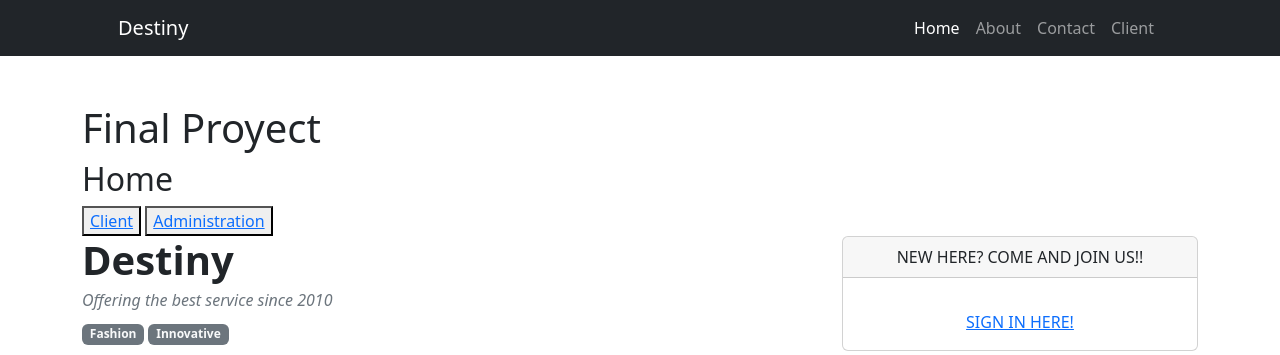
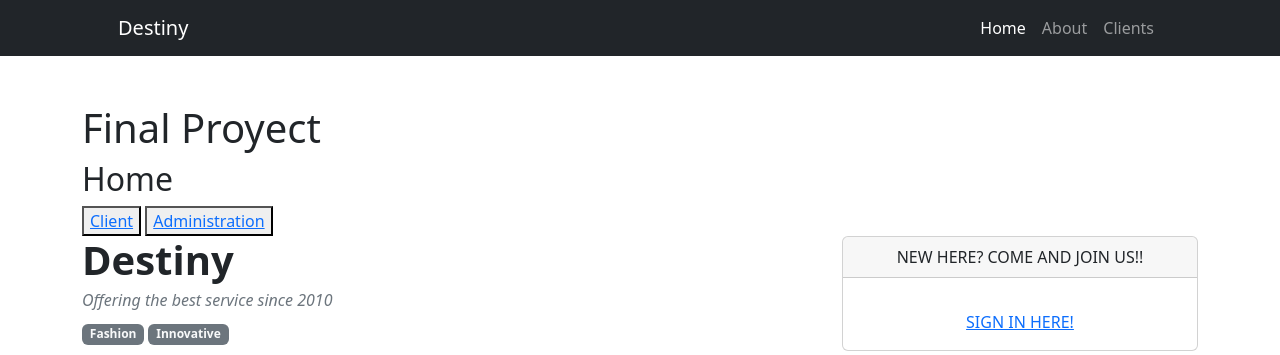
Before and after one commit to Nalfa305/PlaygroundFinalProject-Altamirano, a Django app: page / in a window 1280 px wide. Shown: the top 355 px of the page. Run offline with Django 5.2, Linux system fonts and the light colour scheme; grey boxes labelled with a size stand in for pictures from a placeholder-image service; some libraries are stand-ins or nearby versions.

Commit message:
Agregue y arregle brillito en la navegacion

```diff
--- a/project/Clients/templates/Clients/cliente_create.html
+++ b/project/Clients/templates/Clients/cliente_create.html
@@ -12,6 +12,6 @@
         <button type="submit">Save</button>
     </form>
 
-    <button><a href="{% url 'cliente:index' %}">Back</a></button>
+    <button><a href="{% url 'Clients:index' %}">Back</a></button>
 
 {% endblock content %}
--- a/project/Clients/templates/Clients/cliente_list.html
+++ b/project/Clients/templates/Clients/cliente_list.html
@@ -27,5 +27,5 @@
         </tbody>
     </table>
 
-    <button><a href="{% url 'cliente:index' %}">Atrás</a></button>
+    <button><a href="{% url 'Clients:index' %}">Atrás</a></button>
 {% endblock content %}
--- a/project/Clients/templates/Clients/index.html
+++ b/project/Clients/templates/Clients/index.html
@@ -11,9 +11,9 @@
 
     <div>
 
-        <button><a href="{% url 'cliente:pais_list' %}">Country List</a></button>
-        <button><a href="{% url 'cliente:cliente_list' %}">Client List</a></button>
-        <button><a href="{% url 'cliente:cliente_create' %}">Create client</a></button>
+        <button><a href="{% url 'Clients:pais_list' %}">Country List</a></button>
+        <button><a href="{% url 'Clients:cliente_list' %}">Client List</a></button>
+        <button><a href="{% url 'Clients:cliente_create' %}">Create client</a></button>
 
     </div>
     <div>
--- a/project/Clients/urls.py
+++ b/project/Clients/urls.py
@@ -1,6 +1,8 @@
 from django.urls import path
 
 from . import views
+
+app_name = "Clients"
 
 urlpatterns = [
     path("", views.index, name="index"),
--- a/project/Clients/views.py
+++ b/project/Clients/views.py
@@ -1,10 +1,12 @@
 from django.shortcuts import redirect, render
+from django.urls import reverse
 
 from . import forms, models
 
 
 def index(request):
-    return render(request, "Clients/index.html")
+    context = {'Clients':True}
+    return render(request, "Clients/index.html", context)
 
 
 def pais_list(request):
@@ -24,7 +26,7 @@ def cliente_create(request):
         form = forms.ClienteForm(request.POST)
         if form.is_valid():
             form.save()
-            return redirect("cliente:cliente_list")
+            return redirect("Clients:cliente_list")
     else: #if request.method == "GET":
         form = forms.ClienteForm()
     return render(request, "Clients/cliente_create.html", {"form": form})
--- a/project/config/urls.py
+++ b/project/config/urls.py
@@ -20,5 +20,5 @@ from django.urls import include, path
 urlpatterns = [
     path('admin/', admin.site.urls),
     path("", include(("core.urls","core"))),
-    path("Clients/", include(("Clients.urls","cliente"))),
+    path("Clients", include(("Clients.urls","cliente"))),
 ]
--- a/project/core/templates/core/about.html
+++ b/project/core/templates/core/about.html
@@ -71,7 +71,7 @@
                 <!-- Side widgets-->
                 <div class="col-lg-4">
 
-                    {% include 'core/widgets.html' with Title="NEW HERE? COME AND JOIN US!!" Link="cliente:cliente_create" Text="SIGN IN HERE!" %}
+                    {% include 'core/widgets.html' with Title="NEW HERE? COME AND JOIN US!!" Link="Clients:cliente_create" Text="SIGN IN HERE!" %}
 
                     <!-- Search widget-->
                     {% include 'core/search.html'%}
--- a/project/core/templates/core/base.html
+++ b/project/core/templates/core/base.html
@@ -97,7 +97,7 @@
                 <!-- Side widgets-->
                 <div class="col-lg-4">
 
-                    {% include 'core/widgets.html' with Title="NEW HERE? COME AND JOIN US!!" Link="cliente:cliente_create" Text="SIGN IN HERE!" %}
+                    {% include 'core/widgets.html' with Title="NEW HERE? COME AND JOIN US!!" Link="Clients:cliente_create" Text="SIGN IN HERE!" %}
 
                     <!-- Search widget-->
                     {% include 'core/search.html'%}
--- a/project/core/templates/core/index.html
+++ b/project/core/templates/core/index.html
@@ -9,6 +9,6 @@
     <h1>Final Proyect</h1>
     <h2>Home</h2>
 
-    <button><a href="{% url 'cliente:index' %}">Client</a></button>
+    <button><a href="{% url 'Clients:index' %}">Client</a></button>
     <button><a href="{% url 'admin:index' %}">Administration</a></button>
 {% endblock content %}
--- a/project/core/templates/core/navbar.html
+++ b/project/core/templates/core/navbar.html
@@ -5,10 +5,9 @@
         <button class="navbar-toggler" type="button" data-bs-toggle="collapse" data-bs-target="#navbarSupportedContent" aria-controls="navbarSupportedContent" aria-expanded="false" aria-label="Toggle navigation"><span class="navbar-toggler-icon"></span></button>
         <div class="collapse navbar-collapse" id="navbarSupportedContent">
             <ul class="navbar-nav ms-auto mb-2 mb-lg-0">
-                <li class="nav-item"><a class="nav-link active" aria-current="page" href="{% url 'core:index' %}">Home</a></li>
-                <li class="nav-item"><a class="nav-link" href="{% url 'core:about' %}">About</a></li>
-                <li class="nav-item"><a class="nav-link" href="#!">Contact</a></li>
-                <li class="nav-item"><a class="nav-link" href="{% url 'cliente:index' %}">Client</a></li>
+                <li class="nav-item"><a class="nav-link {% if index %}active{% endif %}" aria-current="page" href="{% url 'core:index' %}">Home</a></li>
+                <li class="nav-item"><a class="nav-link {% if about %}active{% endif %}" href="{% url 'core:about' %}">About</a></li>
+                <li class="nav-item"><a class="nav-link {% if Clients %}active{% endif %}" href="{% url 'Clients:index' %}">Clients</a></li>
             </ul>
         </div>
     </div>
--- a/project/core/urls.py
+++ b/project/core/urls.py
@@ -1,6 +1,8 @@
 from django.urls import path
 
 from .views import index, about
+
+app_name = "core"
 
 urlpatterns = [
     path("", index, name="index"),
--- a/project/core/views.py
+++ b/project/core/views.py
@@ -1,8 +1,10 @@
 from django.shortcuts import render
-
+from django.http import HttpResponse, HttpRequest
 
 def index(request):
-    return render(request, "core/index.html")
+    contexto = {"index":True}
+    return render(request, "core/index.html",contexto)
 
-def about(request):
-    return render(request, "core/about.html")
+def about(request : HttpRequest) -> HttpResponse:
+    context = {"about":True}
+    return render(request, "core/about.html",context)
```
Also changed, not shown: project/client/migrations/0001_initial.py (added), project/client/migrations/0002_rename_cliente_client_rename_pais_country_and_more.py (added).
